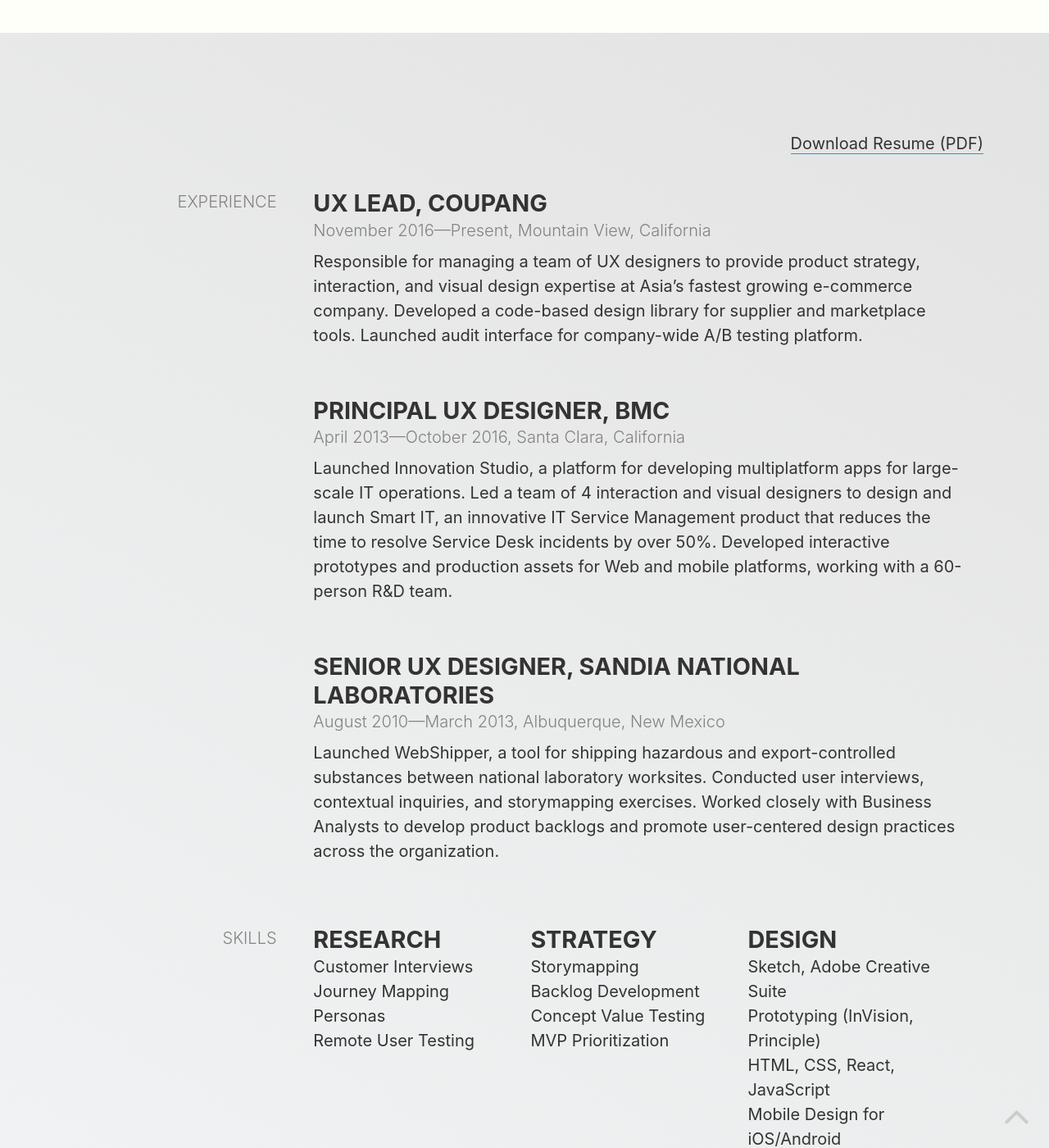
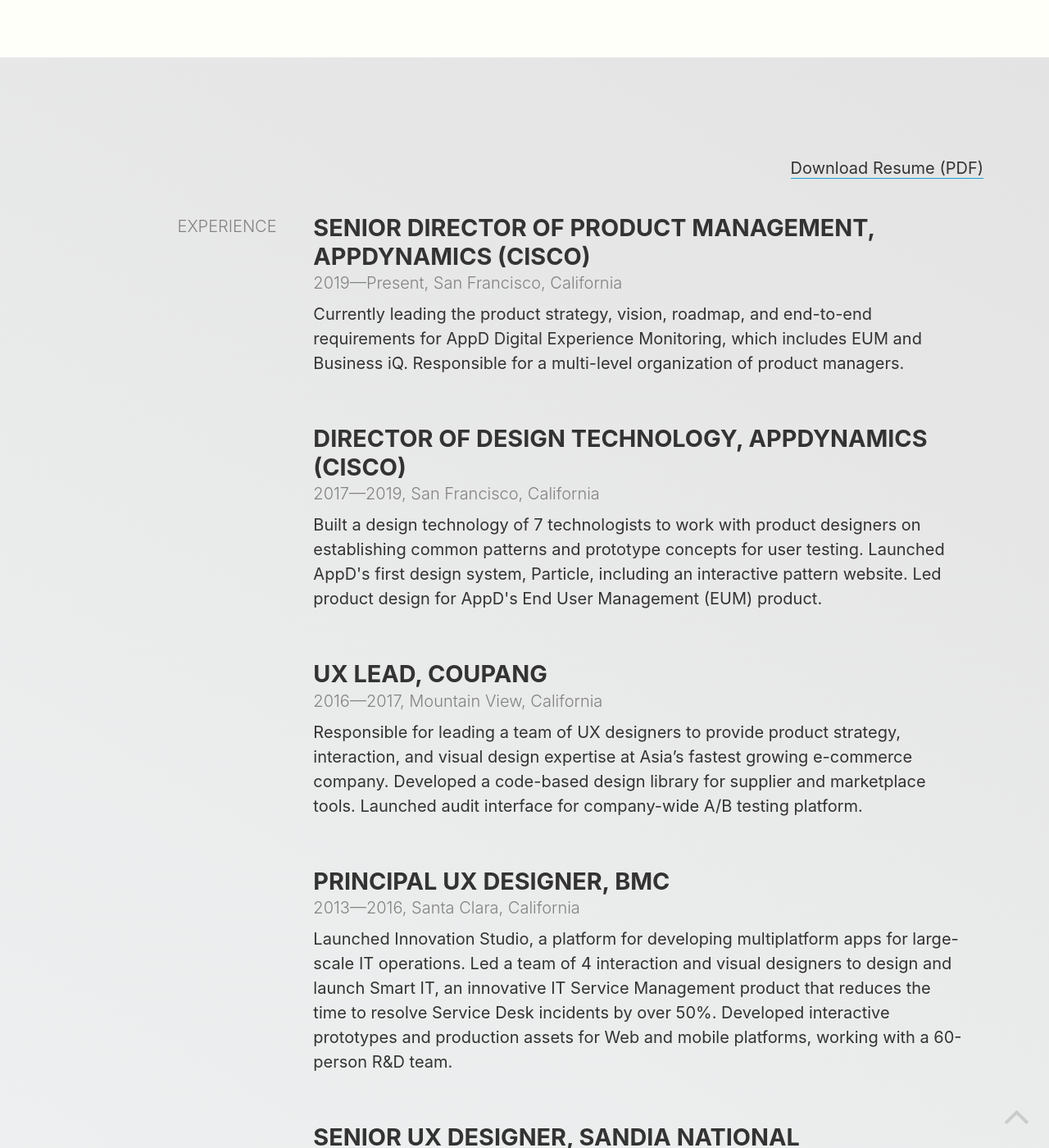
Before and after one commit to brzaik/brz4, a Jekyll site: the page built from about.html, in a window 1280 px wide and 1400 px high, scrolled down 1099 px. Shown: the whole window at 82% size. Built offline with Jekyll 4.4.1, drawn with Linux system fonts in a browser that asks for light colours; nearby versions of some CDN libraries; some of the changed text lies outside the part shown.

Commit message:
Updated content of about page.

```diff
--- a/about.html
+++ b/about.html
@@ -10,7 +10,7 @@ namespace: about
         I’m so happy that you have stumbled upon my little corner of the world. I’m Brian, a designer specializing in interactive products for the Web and mobile devices. I started out as a computer engineer at <a href="http://rpi.edu">RPI</a> and quickly recognized the power of design in shaping technology into amazing products that empower and delight people.
       </p>
       <p>
-        I’m currently a UX Lead at <a class="underline" href="http://coupang.com">Coupang</a>, South Korea’s e-commerce giant. I’ve launched new enterprise apps at <a class="underline" href="http://bmc.com">BMC</a> and designed critical tools at <a class="underline" href="http://sandia.gov">Sandia National Laboratories</a>. I also build cool stuff in my spare time, like <a class="underline" href="/works/lotus">Lotus</a> and <a class="underline" href="/works/concerto2">Concerto</a>. I carve out product strategies based on user research, quickly prototype and iterate on new concepts, and work with engineers and product managers to realize complete and elegant user experiences.
+        I’m currently a Senior Director of Product Management at <a class="underline" href="http://appdynamics.com">AppDynamics</a>, an application performance managementment company based in San Francisco. I’ve launched new enterprise apps at <a class="underline" href="http://bmc.com">BMC</a> and designed critical tools at <a class="underline" href="http://sandia.gov">Sandia National Laboratories</a>. I also build cool stuff in my spare time, like <a class="underline" href="/works/lotus">Lotus</a> and <a class="underline" href="/works/concerto2">Concerto</a>. I carve out product strategies based on user research, quickly prototype and iterate on new concepts, and work with engineers and product designers to build great products.
       </p>
       <p>
         From learning new languages to exploring the world, I seek out adventures that expand my horizons and reveal creative opportunities. I’m still just as in love with my home of San Francisco, California, as the first day I arrived.
@@ -37,18 +37,36 @@ namespace: about
       </div>
       <div class="col-9">
         <div class="padder-resume">
+          <h5 class="font-uppercase margin-none">Senior Director of Product Management, <a class="underline-hover" href="http://appdynamics.com">AppDynamics (Cisco)</a></h5>
+          <p class="sub-header">
+            2019—Present, San Francisco, California
+          </p>
+          <p>
+            Currently leading the product strategy, vision, roadmap, and end-to-end requirements for AppD Digital Experience Monitoring, which includes EUM and Business iQ. Responsible for a multi-level organization of product managers.
+          </p>
+        </div>
+        <div class="padder-resume">
+          <h5 class="font-uppercase margin-none">Director of Design Technology, <a class="underline-hover" href="http://appdynamics.com">AppDynamics (Cisco)</a></h5>
+          <p class="sub-header">
+            2017—2019, San Francisco, California
+          </p>
+          <p>
+            Built a design technology of 7 technologists to work with product designers on establishing common patterns and prototype concepts for user testing. Launched AppD's first design system, Particle, including an interactive pattern website. Led product design for AppD's End User Management (EUM) product.
+          </p>
+        </div>
+        <div class="padder-resume">
           <h5 class="font-uppercase margin-none">UX Lead, <a class="underline-hover" href="http://coupang.com">Coupang</a></h5>
           <p class="sub-header">
-            November 2016—Present, Mountain View, California
+            2016—2017, Mountain View, California
           </p>
           <p>
-            Responsible for managing a team of UX designers to provide product strategy, interaction, and visual design expertise at Asia’s fastest growing e-commerce company. Developed a code-based design library for supplier and marketplace tools. Launched audit interface for company-wide A/B testing platform.
+            Responsible for leading a team of UX designers to provide product strategy, interaction, and visual design expertise at Asia’s fastest growing e-commerce company. Developed a code-based design library for supplier and marketplace tools. Launched audit interface for company-wide A/B testing platform.
           </p>
         </div>
         <div class="padder-resume">
           <h5 class="font-uppercase margin-none">Principal UX Designer, <a class="underline-hover" href="http://bmc.com">BMC</a></h5>
           <p class="sub-header">
-            April 2013—October 2016, Santa Clara, California
+            2013—2016, Santa Clara, California
           </p>
           <p>
             Launched Innovation Studio, a platform for developing multiplatform apps for large-scale IT operations. Led a team of 4 interaction and visual designers to design and launch Smart IT, an innovative IT Service Management product that reduces the time to resolve Service Desk incidents by over 50%. Developed interactive prototypes and production assets for Web and mobile platforms, working with a 60-person R&amp;D team.
@@ -57,7 +75,7 @@ namespace: about
         <div class="padder-resume">
           <h5 class="font-uppercase margin-none">Senior UX Designer, <a class="underline-hover" href="http://sandia.gov">Sandia National Laboratories</a></h5>
           <p class="sub-header">
-            August 2010—March 2013, Albuquerque, New Mexico
+            2010—2013, Albuquerque, New Mexico
           </p>
           <p>
             Launched WebShipper, a tool for shipping hazardous and export-controlled substances between national laboratory worksites. Conducted user interviews, contextual inquiries, and storymapping exercises. Worked closely with Business Analysts to develop product backlogs and promote user-centered design practices across the organization.
@@ -188,6 +206,6 @@ namespace: about
 <div class="container container-inset padder-margin-bottom">
   <h4>About this Website</h4>
   <p>
-    This is my fourth portfolio site, hand-crafted in 2017 with custom HTML, CSS, and JavaScript. The site is built with <a class="underline" href="https://jekyllrb.com/">Jekyll</a> and hosted by <a class="underline" href="https://www.aerobatic.com/">Aerobatic</a>. The code is up at <a class="underline" href="https://github.com/brzaik/brz4">Github</a>.
+    This is my fourth portfolio site, hand-crafted in 2021 with custom HTML, CSS, and JavaScript. The site is built with <a class="underline" href="https://jekyllrb.com/">Jekyll</a> and hosted by <a class="underline" href="https://www.aerobatic.com/">Aerobatic</a>. The code is up at <a class="underline" href="https://github.com/brzaik/brz4">Github</a>.
   </p>
 </div>
```
Also changed, not shown: old.html (deleted, +0 -46 lines).
